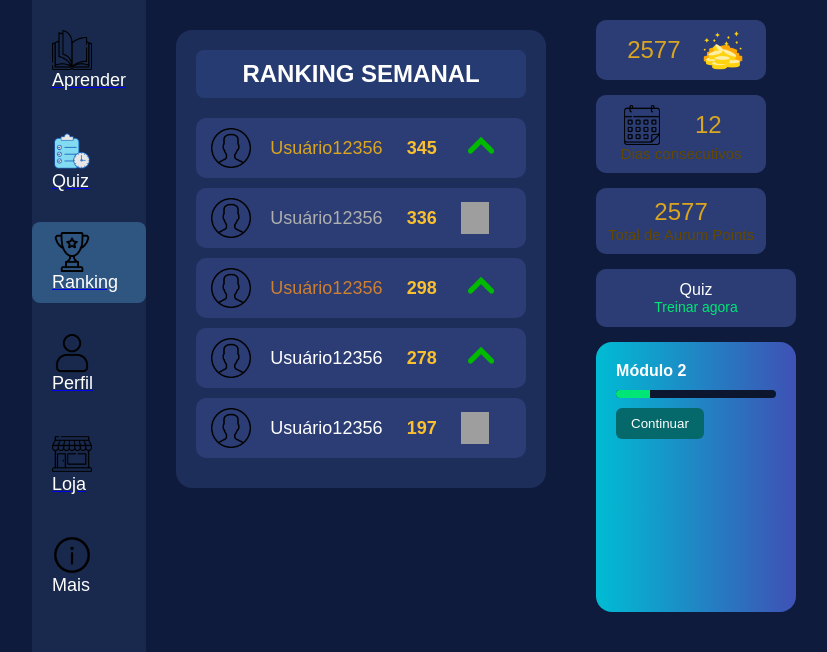
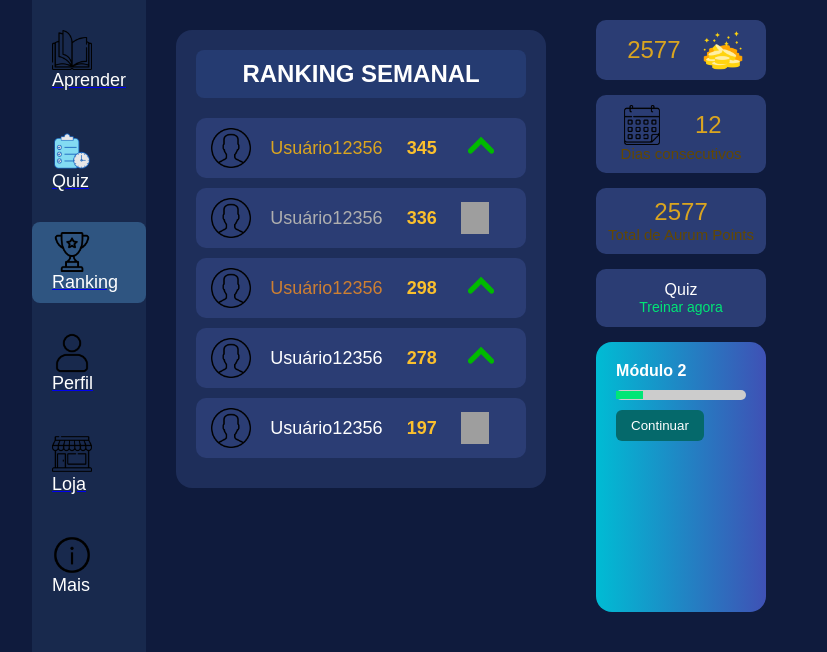
Before and after one commit to gabi-tarifa/AurumProject, a Flask app: page /ranking in a window 1280 px wide. Shown: the top 652 px of the page, without its empty margins (258-1085 px from the left). Run offline with Flask 3, Linux system fonts and the light colour scheme; grey boxes are pictures that could not be loaded.

Commit message:
minor update on fcking already existing screens

```diff
--- a/AurumProject/templates/ranking.html
+++ b/AurumProject/templates/ranking.html
@@ -68,7 +68,7 @@
         <button class="quiz-btn">Quiz<br><span class="up">Treinar agora</span></button>
         <div class="modulo modulo2">
           <p>Módulo 2</p>
-          <div class="progress-bartp" style="align-content: center;">
+          <div class="progress-bar" style="align-content: center;">
             <div class="progresstp" style="width: 21%"></div>
           </div>
           <button class="continue-btn">Continuar</button>
```
